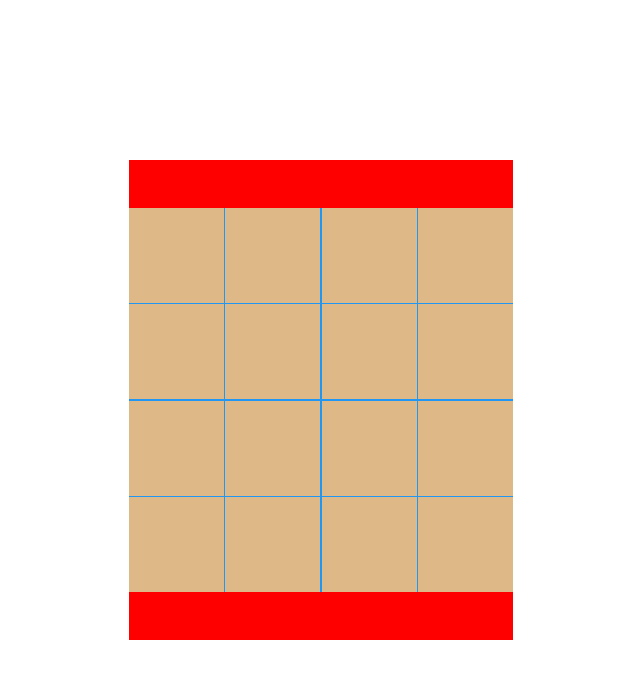
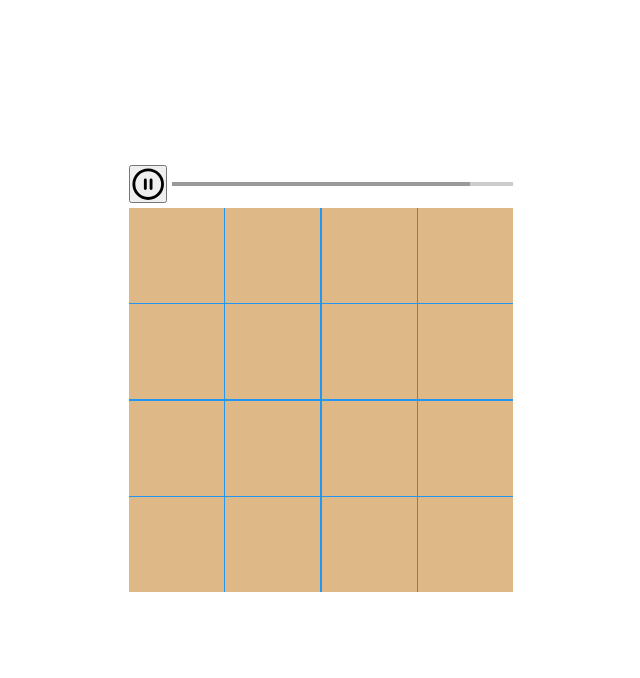
Before and after one commit to rpeight8/gatchi, a SvelteKit app: page / in a window 1280 px wide. Shown: the top 678 px of the page, without its empty margins (319-959 px from the left). Built offline with nearby package versions, Linux system fonts and the light colour scheme.

Commit message:
Adds countdown timer

```diff
--- a/package.json
+++ b/package.json
@@ -28,7 +28,9 @@
 		"svelte-check": "^3.6.0",
 		"tslib": "^2.4.1",
 		"typescript": "^5.0.0",
-		"vite": "^5.0.3"
+		"vite": "^5.0.3",
+		"lucide-svelte": "^0.376.0"
 	},
-	"type": "module"
+	"type": "module",
+	"dependencies": {}
 }
--- /dev/null
+++ b/src/routes/Countdown.svelte
@@ -0,0 +1,66 @@
+<script lang="ts">
+	export let remaining: number;
+	export let duration: number;
+</script>
+
+<div class="countdown">
+	<button>
+		<svg
+			xmlns="http://www.w3.org/2000/svg"
+			width="24"
+			height="24"
+			viewBox="0 0 24 24"
+			fill="none"
+			stroke="currentColor"
+			stroke-width="2"
+			stroke-linecap="round"
+			stroke-linejoin="round"
+			><circle cx="12" cy="12" r="10" /><line x1="10" x2="10" y1="15" y2="9" /><line
+				x1="14"
+				x2="14"
+				y1="15"
+				y2="9"
+			/></svg
+		>
+	</button>
+
+	<div class="duration">
+		<div class="remaining" style="--p: {remaining / duration}"></div>
+	</div>
+</div>
+
+<style>
+	.countdown {
+		display: flex;
+		align-items: center;
+		gap: 1em;
+		height: 100%;
+	}
+
+	button {
+		font-size: 8em;
+		width: 1em;
+		height: 1em;
+	}
+
+	button > svg {
+		position: absolute;
+		top: 0;
+		left: 0;
+		width: 100%;
+		height: 100%;
+	}
+
+	.duration {
+		flex: 1;
+		height: 1em;
+		background-color: #ccc;
+	}
+
+	.remaining {
+		position: absolute;
+		height: 100%;
+		width: calc(100% * var(--p));
+		background-color: #999;
+	}
+</style>
--- a/src/routes/Game.svelte
+++ b/src/routes/Game.svelte
@@ -4,6 +4,8 @@
 	import type { Level } from './levels';
 	import { shuffle } from '../utils/shuffle';
 	import Found from './Found.svelte';
+	import Countdown from './Countdown.svelte';
+	import { onMount } from 'svelte';
 
 	// easy mode
 	let level = levels[0];
@@ -11,6 +13,9 @@
 	let size = level.size;
 	let grid = shuffle(create_grid(level));
 	let found: string[] = [];
+	let remaining: number = level.duration;
+	let duration: number = level.duration;
+	let playing: boolean = false;
 
 	function create_grid(level: Level) {
 		const picsCopy = [...level.pics];
@@ -24,10 +29,32 @@
 
 		return pairs;
 	}
+
+	function countdown() {
+		const now = Date.now();
+		let remaining_at_start = remaining;
+
+		loop();
+
+		function loop() {
+			if (playing) return;
+			requestAnimationFrame(loop);
+
+			remaining = remaining_at_start - (Date.now() - now);
+
+			if (remaining <= 0) {
+				playing = false;
+			}
+		}
+	}
+
+	onMount(countdown);
 </script>
 
 <div class="game">
-	<div class="info"></div>
+	<div class="info">
+		<Countdown duration={level.duration} {remaining} />
+	</div>
 	<div class="grid-container">
 		<Grid
 			{grid}
@@ -55,7 +82,6 @@
 	.info {
 		width: 80em;
 		height: 10em;
-		background-color: red;
 	}
 
 	.grid-container {
--- a/src/routes/Square.svelte
+++ b/src/routes/Square.svelte
@@ -7,8 +7,8 @@
 <div class="square" class:flipped={selected}>
 	{#if !found}
 		<enhanced:img src={pic} class="enchanced-img" alt="An alt text" />
+		<button on:click />
 	{/if}
-	<button on:click />
 </div>
 
 <style>
```
Also changed, not shown: 1 other file (tests, documents, lock files or other folders).
